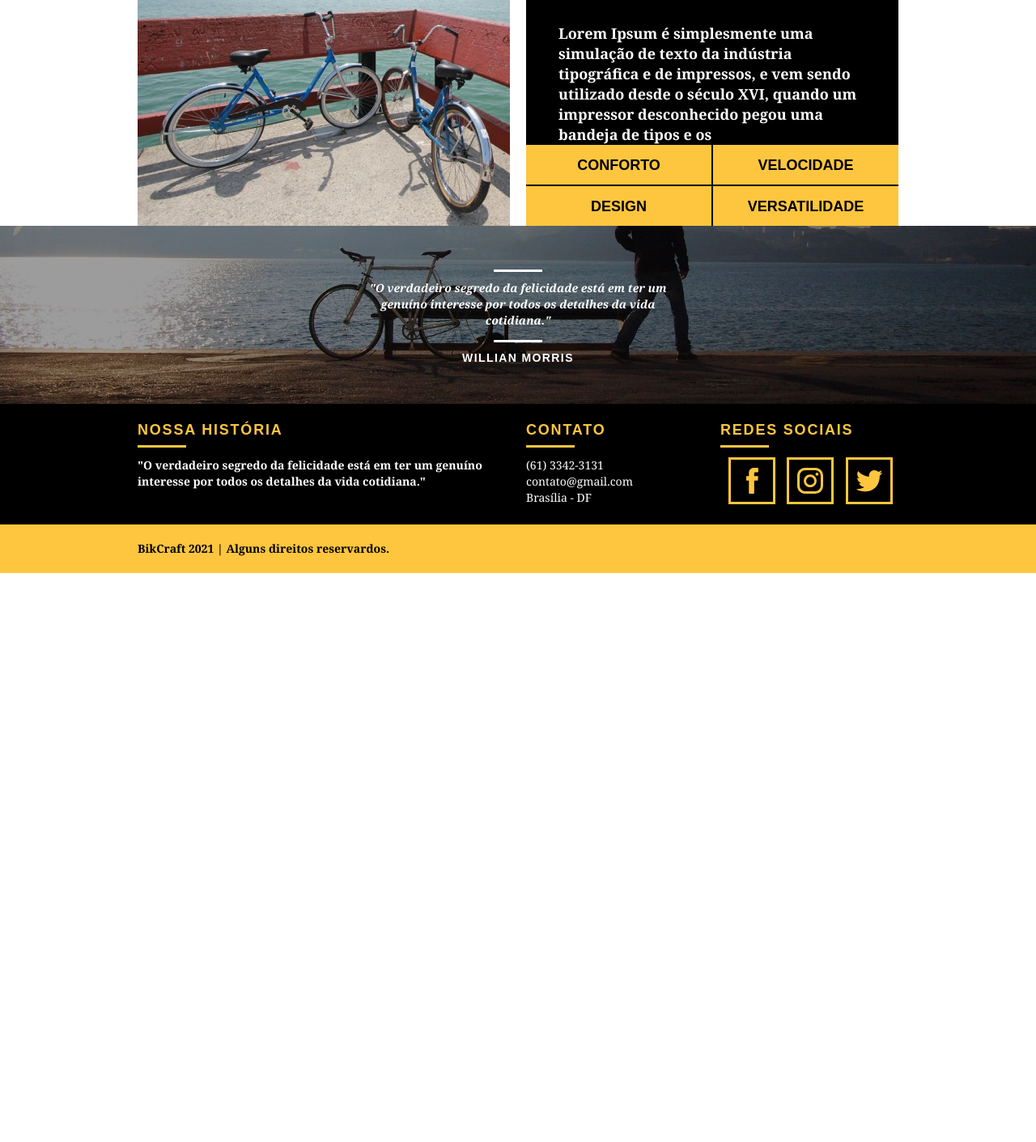
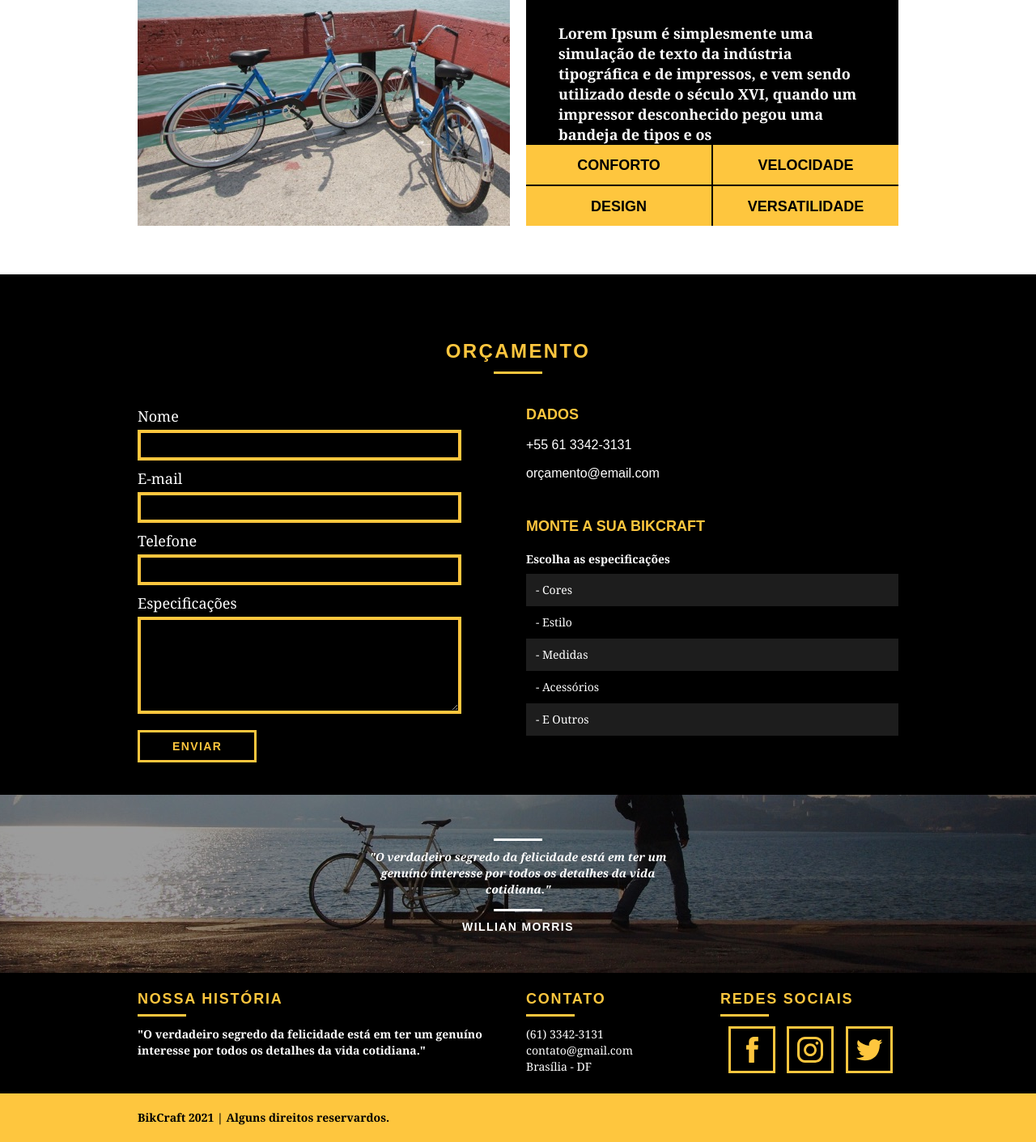
Before and after one commit to edimilsonbraz/bikcraft-app, a PHP site: page /produtos.html in a window 1280 px wide. Shown: the part 1897-3308 px from the top of the page at 81% size. Before the commit the page ends 2605 px from the top, so only its background shows below. Run offline with PHP 8.4, Linux system fonts and the light colour scheme.

Commit message:
Pag Produtos finalizada

```diff
--- a/css/produtos.css
+++ b/css/produtos.css
@@ -67,3 +67,97 @@
 .produto_info ul li:nth-child(even) {
     margin-left: 2px;
 }
+
+/* ORÇAMENTO */
+.orcamento {
+    background: #000;
+    width: 100%;
+    margin-top: 60px;
+    padding: 40px 0;
+}
+.orcamento h2 {
+    color: #fec63e;
+    margin-top: 40px;
+}
+.orcamento h2::after {
+    background: #fec63e;
+    margin-top: 10px;
+}
+.form {
+    padding-right: 60px;
+}
+.form label {
+    display: block;
+    color: #fff;
+    font-family: Georgia, 'Times New Roman', Times, serif;
+    font-size: 18px;
+    line-height: 25px;
+    margin-bottom: 4px;
+}
+.form input {
+    display: block;
+    width: 100%;
+    font-size: 14px;
+    border: 4px solid #fec63e;
+    margin-bottom: 10px;
+    background: none;
+    color: #fff;
+    padding: 7px 10px;
+    outline: none;
+}
+.form textarea {
+    display: block;
+    width: 100%;
+    height: 120px;
+    font-size: 14px;
+    border: 4px solid #fec63e;
+    margin-bottom: 20px;
+    background: none;
+    color: #fff;
+    padding: 7px 10px;
+    outline: none;
+}
+.form button {
+    background: none;
+    padding: 7px 40px;
+}
+
+.orcamento_dados {
+    color: #fff;
+}
+
+.orcamento_dados h3 {
+    font-size: 18px;
+    font-weight: bold;
+    text-transform: uppercase;
+    color: #fec63e;
+    margin-bottom: 12px;
+}
+.orcamento_dados h3:nth-child(even) {
+    margin-bottom: 20px;
+}
+
+.orcamento_dados span {
+    display: block;
+    line-height: 30px;
+    margin-bottom: 5px;
+}
+.orcamento_dados p {
+    margin-bottom: 8px;
+}
+.orcamento_dados span:nth-child(odd) {
+    margin-bottom: 40px;
+}
+.orcamento_dados ul li {
+    padding: 60px;
+}
+.orcamento_dados ul li {
+    padding: 12px;
+    font-family: Georgia, 'Times New Roman', Times, serif;
+    font-size: 14px;
+    display: flex;
+    align-items: center;
+}
+.orcamento_dados ul li:nth-child(odd) {
+    background: #1d1d1d;
+}
--- a/produtos.html
+++ b/produtos.html
@@ -110,6 +110,53 @@
         </div>
     </section>
 
+    <section class="orcamento">
+        <div class="container">
+            <h2 class="subtitulo">Orçamento</h2>
+
+            <form action="" id="form_orcamento" class="form grid-8">
+                <label for="nome">Nome</label>
+                <input type="text" name="" id="nome">
+
+                <label for="email">E-mail</label>
+                <input type="text" name="" id="email">
+
+                <label for="telefone">Telefone</label>
+                <input type="text" name="" id="telefone">
+
+                <label for="mensagem">Especificações</label>
+                <textarea name="" id="espec" cols="30" rows="10"></textarea>
+
+                <button type="submit" class="btn">Enviar</button>
+            </form>
+
+            <div class="orcamento_dados grid-8">
+                <h3>Dados</h3>
+                <span>+55 61 3342-3131</span>
+                <span>orçamento@email.com</span>
+
+                <h3>Monte a sua Bikcraft</h3>
+                <p>Escolha as especificações</p>
+                <ul>
+                    <li>- Cores</li>
+                    <li>- Estilo</li>
+                    <li>- Medidas</li>
+                    <li>- Acessórios</li>
+                    <li>- E Outros</li>
+                </ul>
+                <!-- <form action="">
+                    <input type="text" name="Cores" id="" placeholder="Cores">
+                    <input type="text" name="Cores" id="" placeholder="Estilos">
+                    <input type="text" name="Cores" id="" placeholder="Acessórios">
+                    <input type="text" name="Cores" id="" placeholder="Medidas">
+                    <input type="text" name="Cores" id="" placeholder="E Outros">
+                </form> -->
+            </div>
+
+        </div>
+
+    </section>
+
     <section class="quebra">
         <blockquote class="quote-externo container">
             <p>"O verdadeiro segredo da felicidade está em ter um genuíno
```
